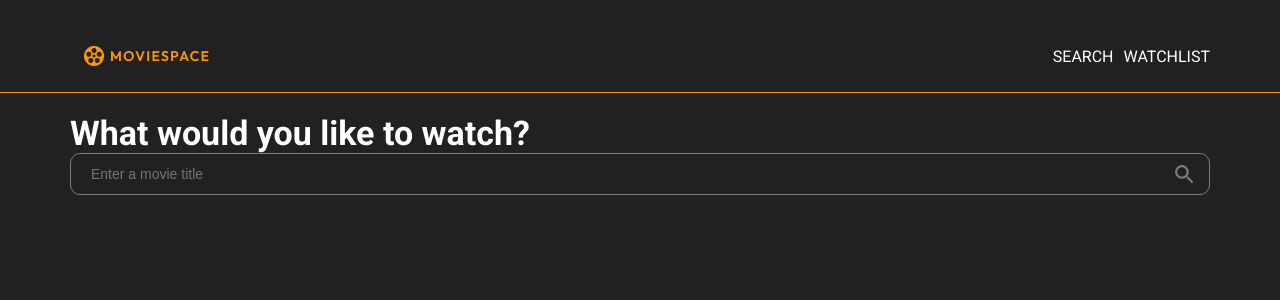
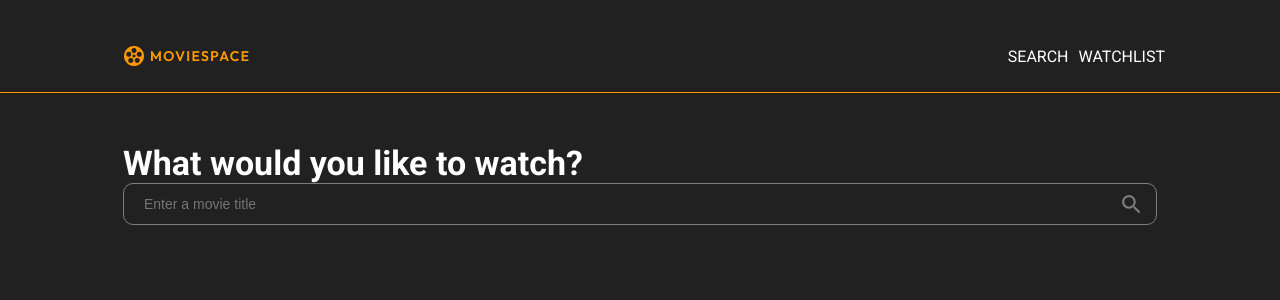
Before and after one commit to emiliaquerino/movie-app, a React (Vite) app: page / in a window 1280 px wide. Shown: the top 300 px of the page. Built offline with nearby package versions, Linux system fonts and the light colour scheme.

Commit message:
Ajusta valores de margem da main

```diff
--- a/src/index.css
+++ b/src/index.css
@@ -16,6 +16,13 @@
   --light-gray: hsla(0, 0%, 98%, 1);
   --dark-gray: hsla(0, 0%, 49%, 1);
 }
+
+.main {
+  margin: 50px 123px 180px;
+}
+
+
+
 
 a {
   /* font-weight: 500;
--- a/src/styles/Header.css
+++ b/src/styles/Header.css
@@ -2,10 +2,6 @@ header {
   border-bottom: 1px solid #FF9800;
   /* ver cor */
   padding: 10px 70px;
-}
-
-.main {
-  margin: 20px 70px;
 }
 
 nav {
@@ -23,6 +19,7 @@ nav {
 .links {
   list-style-type: none;
   display: flex;
+  margin-right: 45px;
 }
 
 .links li {
@@ -43,3 +40,7 @@ nav {
 .links a:hover {
   text-decoration: underline;
 }
+
+img {
+  margin-left: 40px;
+}
```
